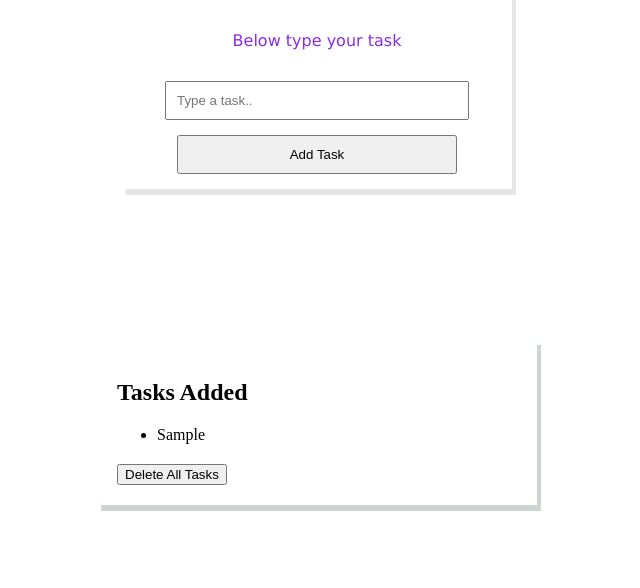
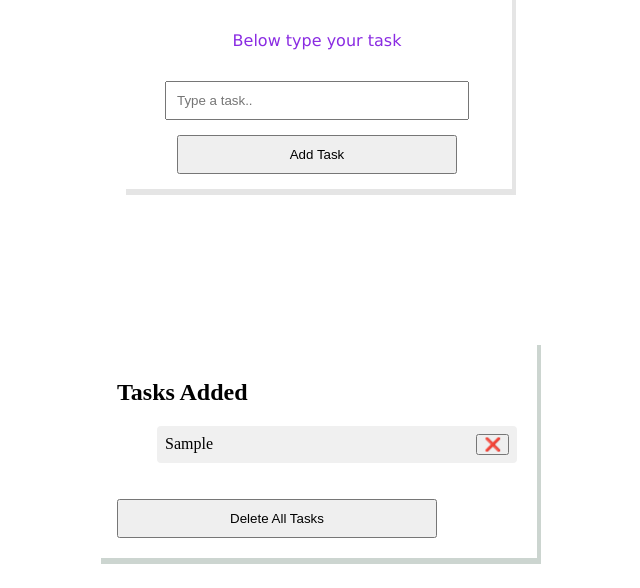
Before and after one commit to FranciscoGtz1996/To-Do-List, a plain HTML site: page index.html in a window 1280 px wide. Both pictures are taken after typing "Sample" into the empty fields and a click on the button "Add Task". Shown: the part 251-839 px from the top of the page, without its empty margins (323-963 px from the left). Before the commit the page ends 800 px from the top, so only its background shows below. Drawn offline with Linux system fonts and the light colour scheme.

Commit message:
added delete by one task

```diff
--- a/app.js
+++ b/app.js
@@ -3,23 +3,39 @@ const inputTask = document.getElementById("taskInput");
 const btnAddTask = document.getElementById("bttnAddTask");
 const taskList = document.getElementById("taskList");
 const btnDeleteTask = document.getElementById("bttnDeleteTask");
+const bttnDeleteOneTask = document.getElementById("bttnDeleteOneTask");
 
+//Event adding a task
 btnAddTask.addEventListener("click", () => {
   const taskText = inputTask.value.trim();
     if(taskText !== ""){
     const li = document.createElement("li");
     li.textContent = taskText;
     taskList.appendChild(li);
+    const newButton = document.createElement('button');
+    newButton.textContent = "❌";
+    newButton.classList.add("deleteBtn");
+      // Agregar evento al botón de eliminar
+  newButton.addEventListener("click", () => {
+    li.remove(); // elimina sólo esta tarea
+  });
+
+  // Agregar el botón dentro del li
+  li.appendChild(newButton);
+
+  // Agregar el li a la lista
+  taskList.appendChild(li);
     inputTask.value = ""; // limpiar input
     document.getElementById("tasksAdded").style.visibility = 'visible';
   }
 });
 
+//Event deleting all tasks
 btnDeleteTask.addEventListener("click", () => {
    if(taskList){
     taskList.remove();
     document.getElementById("tasksAdded").style.visibility = 'hidden';
    } else {
-    console.log('Element not found.');
+    alert('Element not found.');
    }
 });
--- a/index.html
+++ b/index.html
@@ -17,6 +17,7 @@
     <div id="tasksAdded">
        <h2>Tasks Added</h2>
       <ul id="taskList"></ul>
+      <div id="bttnDeleteOneTask"></div>
       <button id="bttnDeleteTask">Delete All Tasks</button>
     </div>
 
--- a/styles.css
+++ b/styles.css
@@ -15,7 +15,7 @@
     font-family: Verdana, Geneva, Tahoma, sans-serif;
 }
 
-#taskInput, #bttnAddTask {
+#taskInput, #bttnAddTask, #bttnDeleteTask, #bttnDeleteOneTask {
   width: 80%;         /* más elegantes que con coordenadas */
   padding: 10px;
 }
@@ -27,7 +27,7 @@
 }
 
 #tasksAdded {
-        margin: 150px auto;   /* centra el div horizontalmente con auto */
+  margin: 150px auto;   /* centra el div horizontalmente con auto */
   width: 400px;
   margin: 30px auto;
   box-shadow: 4px 6px rgba(0.2, 46, 24, 0.2);
@@ -35,7 +35,16 @@
   visibility: hidden;
 }
 
-#bttnDeleteTask {
-  margin-top: 20px;
-  display: block;
+#taskList li {
+  display: flex;
+  justify-content: space-between; /* texto a la izq, botón a la der */
+  align-items: center;
+  margin-bottom: 8px;
+  background: #f0f0f0f6;
+  padding: 8px;
+  border-radius: 4px;
 }
+
+.deleteBtn:hover {
+  background: darkred;
+}
```
